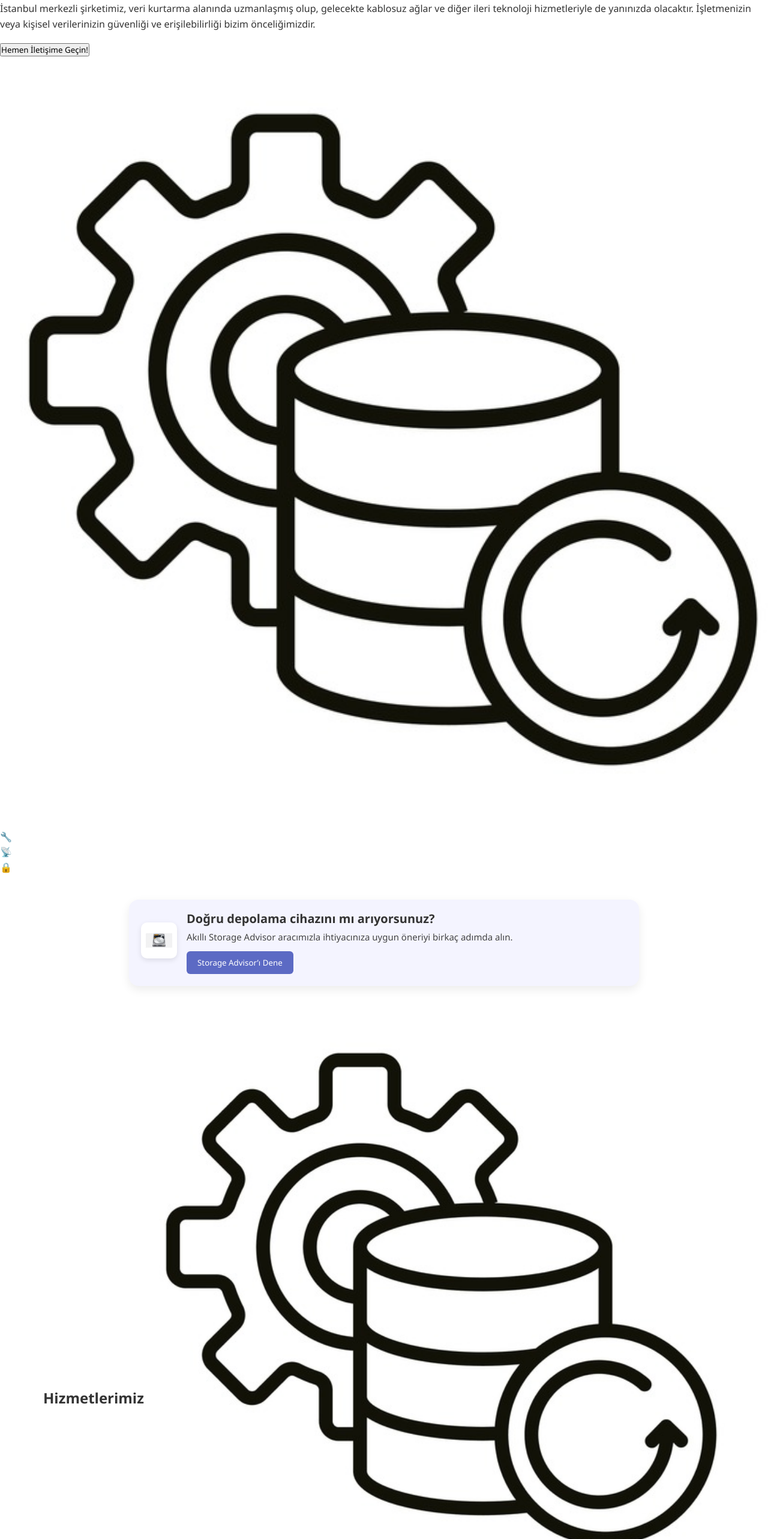
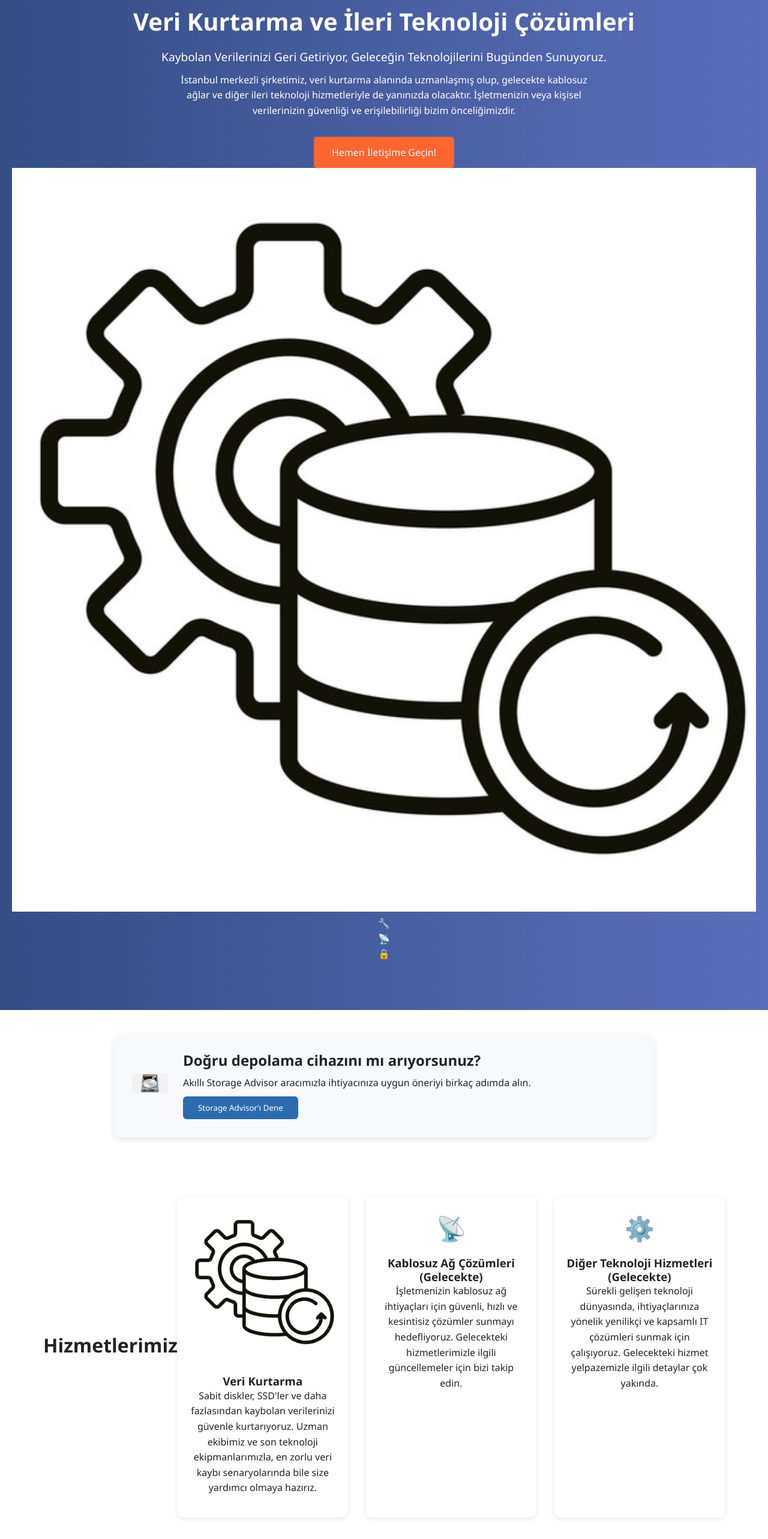
Before and after one commit to SalehKar/tekfin-website, a React (Create React App) app: page / in a window 1280 px wide. Shown: the part 160-2726 px from the top of the page at 60% size. Built offline with nearby package versions, Linux system fonts and the light colour scheme.

Commit message:
Update HomePage.css

```diff
--- a/src/components/HomePage.css
+++ b/src/components/HomePage.css
@@ -1,54 +1,161 @@
+.homepage {
+  font-family: 'Segoe UI', sans-serif;
+  line-height: 1.6;
+  color: #222;
+}
 
+.hero {
+  background: linear-gradient(to right, #344e86, #5a6fbb);
+  color: white;
+  padding: 80px 20px;
+  text-align: center;
+}
+
+.hero-title {
+  font-size: 2.5rem;
+  margin-bottom: 20px;
+}
+
+.hero-subtitle {
+  font-size: 1.2rem;
+  margin-bottom: 10px;
+}
+
+.hero-intro {
+  max-width: 700px;
+  margin: 0 auto 30px;
+}
+
+.cta-button {
+  background-color: #ff652f;
+  color: white;
+  border: none;
+  padding: 15px 30px;
+  font-size: 1rem;
+  border-radius: 5px;
+  cursor: pointer;
+}
+
+.cta-button:hover {
+  background-color: #e64913;
+}
+
+/* Promo Section */
 .promo-card {
   display: flex;
   align-items: center;
-  justify-content: start;
-  gap: 16px;
-  padding: 20px;
+  background-color: #f7f9fc;
+  padding: 30px;
   margin: 40px auto;
-  max-width: 850px;
-  background-color: #f4f4ff;
-  border-radius: 16px;
-  box-shadow: 0 6px 16px rgba(0, 0, 0, 0.08);
+  border-radius: 12px;
+  box-shadow: 0 4px 12px rgba(0,0,0,0.1);
+  max-width: 900px;
 }
 
 .promo-icon img {
-  width: 64px;
-  height: 64px;
+  width: 80px;
+  height: 80px;
   object-fit: contain;
-  border-radius: 10px;
-  background-color: #ffffff;
-  padding: 8px;
-  box-shadow: 0 3px 8px rgba(0, 0, 0, 0.1);
-}
-
-.promo-content {
-  flex: 1;
+  margin-right: 25px;
 }
 
 .promo-content h2 {
-  font-size: 20px;
-  margin: 0 0 6px;
-  font-weight: 600;
+  font-size: 1.5rem;
+  margin-bottom: 10px;
 }
 
 .promo-content p {
-  margin: 0 0 12px;
-  font-size: 15px;
-  color: #444;
+  font-size: 1rem;
+  margin-bottom: 10px;
 }
 
-.promo-content button {
-  background-color: #5c6ac4;
-  color: #fff;
-  padding: 10px 18px;
+.promo-btn {
+  background-color: #2b6cb0;
+  color: white;
+  padding: 10px 25px;
   border: none;
   border-radius: 6px;
-  font-weight: 500;
   cursor: pointer;
-  transition: background-color 0.3s ease;
 }
 
-.promo-content button:hover {
-  background-color: #3f4caa;
+.promo-btn:hover {
+  background-color: #1a4e8a;
 }
+
+/* Services */
+.services {
+  padding: 60px 20px;
+}
+
+.section-title {
+  text-align: center;
+  margin-bottom: 40px;
+  font-size: 2rem;
+}
+
+.services-grid {
+  display: flex;
+  gap: 30px;
+  justify-content: center;
+  flex-wrap: wrap;
+}
+
+.service-card {
+  background: #fff;
+  border-radius: 10px;
+  padding: 20px;
+  flex: 1 1 250px;
+  max-width: 300px;
+  box-shadow: 0 2px 8px rgba(0,0,0,0.1);
+  text-align: center;
+}
+
+.service-icon {
+  font-size: 40px;
+  margin-bottom: 15px;
+}
+
+/* Why Choose Us */
+.why-choose-us {
+  background-color: #f3f4f6;
+  padding: 60px 20px;
+}
+
+.features-grid {
+  display: flex;
+  gap: 30px;
+  flex-wrap: wrap;
+  justify-content: center;
+}
+
+.feature {
+  text-align: center;
+  max-width: 220px;
+}
+
+.feature-icon {
+  font-size: 36px;
+  margin-bottom: 10px;
+}
+
+/* CTA */
+.cta-section {
+  padding: 50px 20px;
+  background: #344e86;
+  color: white;
+  text-align: center;
+}
+
+.cta-button-large {
+  background-color: #ff652f;
+  padding: 15px 40px;
+  font-size: 1.1rem;
+  border: none;
+  border-radius: 5px;
+  margin-top: 20px;
+  cursor: pointer;
+}
+
+.cta-button-large:hover {
+  background-color: #e64913;
+}
```
